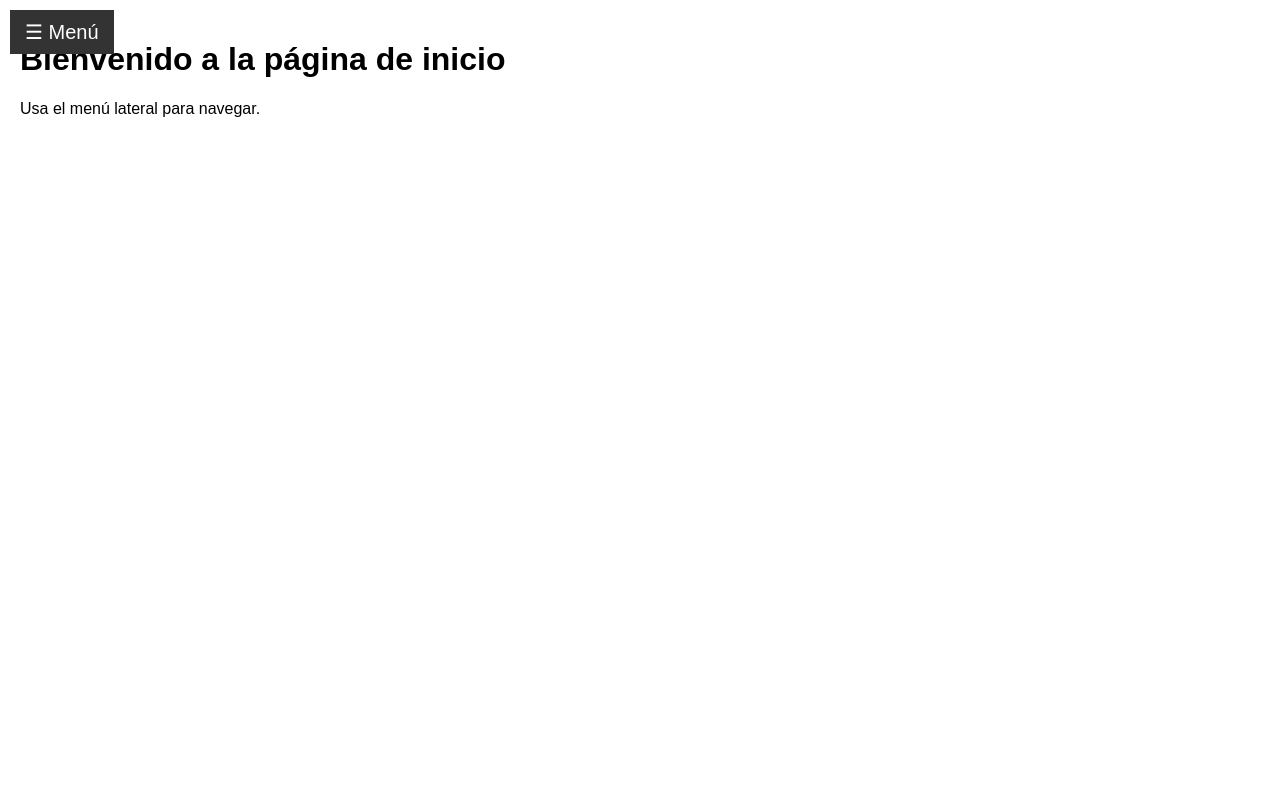
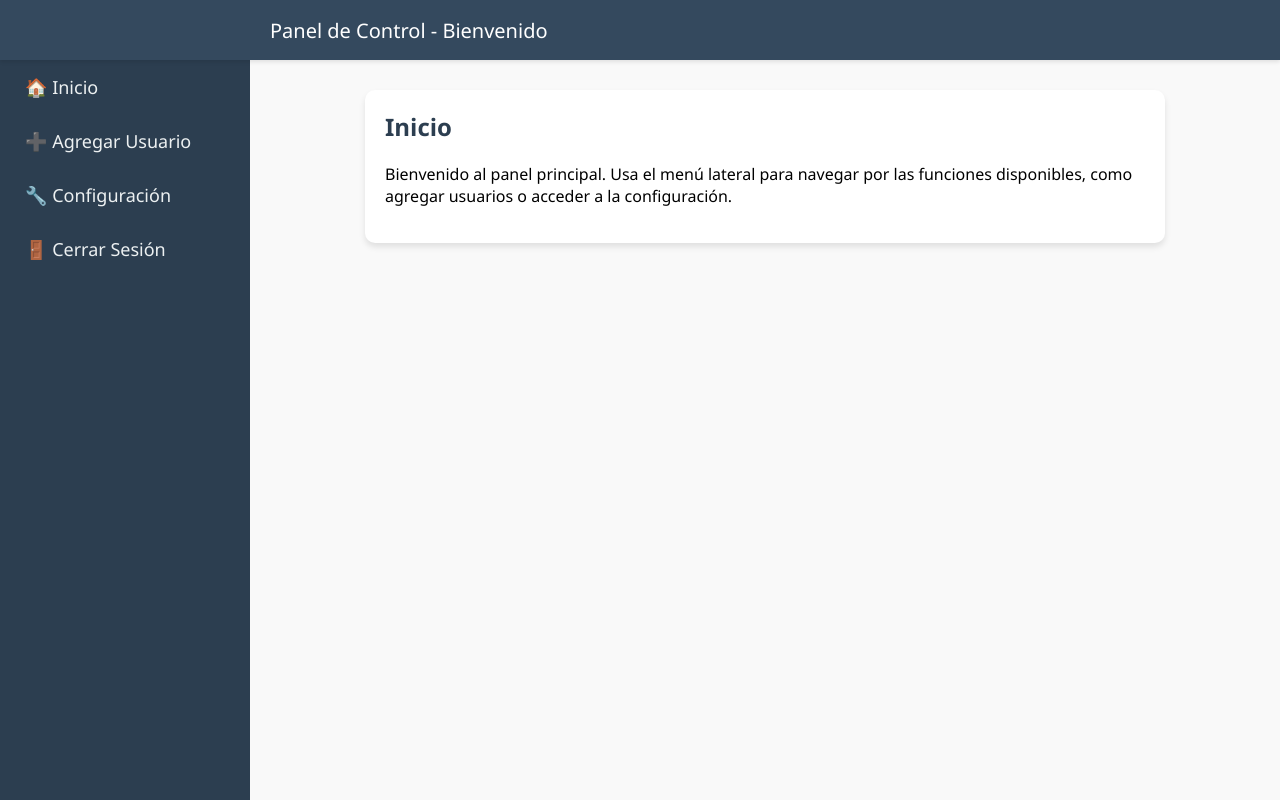
Before and after one commit to Mettoy/sistema, a plain HTML site: page inicio.html in a window 1280 px wide. Drawn offline with Linux system fonts and the light colour scheme.

Commit message:
Update inicio.html

```diff
--- a/inicio.html
+++ b/inicio.html
@@ -2,91 +2,118 @@
 <html lang="es">
 <head>
   <meta charset="UTF-8">
+  <meta name="viewport" content="width=device-width, initial-scale=1">
   <title>Inicio</title>
   <style>
+    * {
+      box-sizing: border-box;
+    }
+
     body {
       margin: 0;
-      font-family: Arial, sans-serif;
+      font-family: 'Segoe UI', Tahoma, Geneva, Verdana, sans-serif;
+      background-color: #f9f9f9;
     }
 
-    /* Menú lateral */
+    /* Sidebar */
     .sidebar {
       height: 100vh;
       width: 250px;
       position: fixed;
       top: 0;
-      left: -250px;
-      background-color: #333;
-      overflow-x: hidden;
+      left: 0;
+      background-color: #2c3e50;
+      padding-top: 60px;
       transition: 0.3s;
-      padding-top: 60px;
     }
 
     .sidebar a {
       padding: 15px 25px;
       text-decoration: none;
       font-size: 18px;
-      color: white;
+      color: #ecf0f1;
       display: block;
       transition: 0.3s;
     }
 
     .sidebar a:hover {
-      background-color: #575757;
+      background-color: #34495e;
     }
 
-    .openbtn {
+    /* Top navigation */
+    .topbar {
+      height: 60px;
+      width: 100%;
+      position: fixed;
+      top: 0;
+      left: 0;
+      background-color: #34495e;
+      color: white;
+      display: flex;
+      align-items: center;
+      padding-left: 270px;
       font-size: 20px;
-      cursor: pointer;
-      background-color: #333;
-      color: white;
-      padding: 10px 15px;
-      border: none;
-      position: fixed;
-      top: 10px;
-      left: 10px;
-      z-index: 1;
+      box-shadow: 0 2px 4px rgba(0,0,0,0.1);
     }
 
+    /* Main content */
     .main {
-      margin-left: 0;
+      margin-left: 250px;
+      margin-top: 60px;
+      padding: 30px;
+    }
+
+    .card {
+      background-color: white;
       padding: 20px;
-      transition: margin-left 0.3s;
+      border-radius: 10px;
+      box-shadow: 0 4px 6px rgba(0,0,0,0.1);
+      max-width: 800px;
+      margin: auto;
+    }
+
+    .card h2 {
+      margin-top: 0;
+      color: #2c3e50;
+    }
+
+    @media screen and (max-width: 768px) {
+      .sidebar {
+        width: 200px;
+      }
+
+      .topbar {
+        padding-left: 210px;
+      }
+
+      .main {
+        margin-left: 200px;
+      }
     }
   </style>
 </head>
 <body>
 
-  <!-- Botón para abrir/cerrar el menú -->
-  <button class="openbtn" onclick="toggleSidebar()">☰ Menú</button>
+  <!-- Menú lateral -->
+  <div class="sidebar">
+    <a href="inicio.html">🏠 Inicio</a>
+    <a href="agregar.html">➕ Agregar Usuario</a>
+    <a href="#">🔧 Configuración</a>
+    <a href="#">🚪 Cerrar Sesión</a>
+  </div>
 
-  <!-- Menú lateral -->
-  <div id="sidebar" class="sidebar">
-    <a href="agregar.html">Agregar Persona</a>
-    <a href="#">Opción 2</a>
-    <a href="#">Cerrar Sesión</a>
+  <!-- Barra superior -->
+  <div class="topbar">
+    Panel de Control - Bienvenido
   </div>
 
   <!-- Contenido principal -->
-  <div id="main" class="main">
-    <h1>Bienvenido a la página de inicio</h1>
-    <p>Usa el menú lateral para navegar.</p>
+  <div class="main">
+    <div class="card">
+      <h2>Inicio</h2>
+      <p>Bienvenido al panel principal. Usa el menú lateral para navegar por las funciones disponibles, como agregar usuarios o acceder a la configuración.</p>
+    </div>
   </div>
-
-  <script>
-    function toggleSidebar() {
-      const sidebar = document.getElementById("sidebar");
-      const main = document.getElementById("main");
-
-      if (sidebar.style.left === "0px") {
-        sidebar.style.left = "-250px";
-        main.style.marginLeft = "0";
-      } else {
-        sidebar.style.left = "0";
-        main.style.marginLeft = "250px";
-      }
-    }
-  </script>
 
 </body>
 </html>
```
